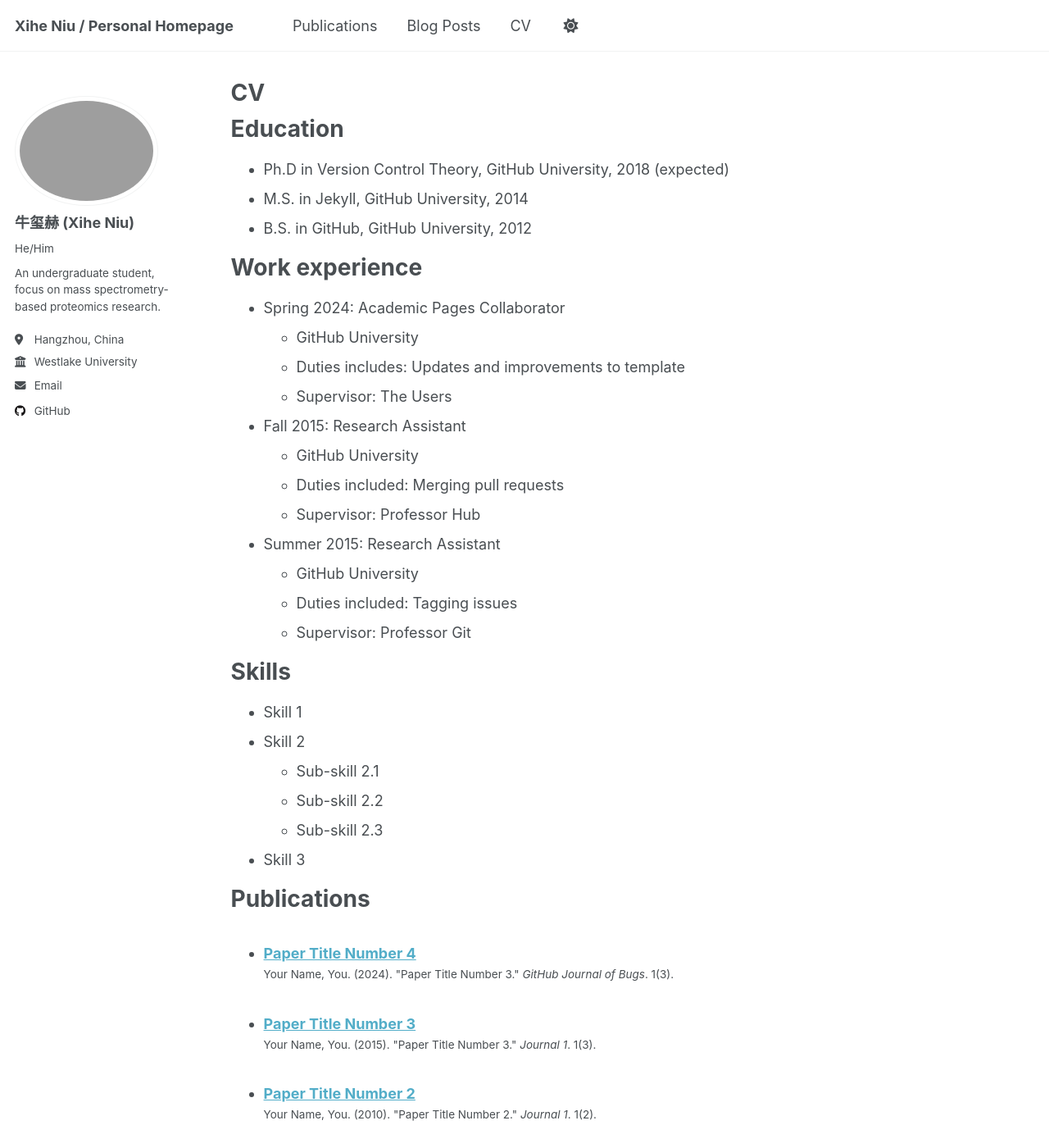
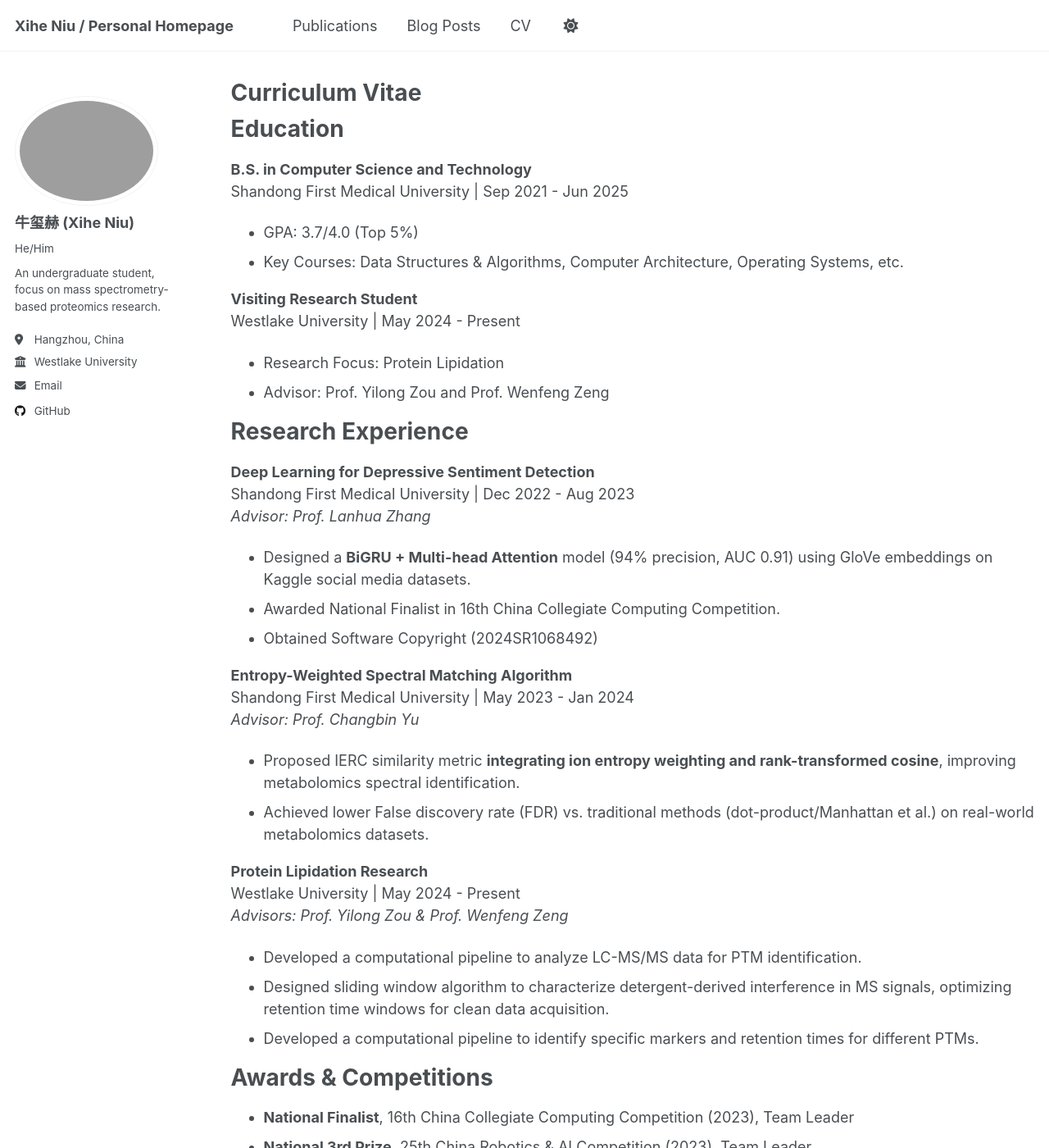
Before and after one commit to XiheNiu/XiheNiu.github.io, a Jekyll site: the page built from _pages/cv.md, in a window 1280 px wide and 1400 px high. Shown: the whole window at 82% size. Built offline with Jekyll 4.4.1, drawn with Linux system fonts in a browser that asks for light colours; some of the changed text lies outside the part shown.

Commit message:
Update cv.md

```diff
--- a/_pages/cv.md
+++ b/_pages/cv.md
@@ -1,64 +1,66 @@
 ---
 layout: archive
-title: "CV"
+title: "Curriculum Vitae"
 permalink: /cv/
 author_profile: true
 redirect_from:
   - /resume
 ---
 
-{% include base_path %}
+Education
+=======
+**B.S. in Computer Science and Technology**
+Shandong First Medical University | Sep 2021 - Jun 2025
+- GPA: 3.7/4.0 (Top 5%)
+- Key Courses: Data Structures & Algorithms, Computer Architecture, Operating Systems, etc.
 
-Education
-======
-* Ph.D in Version Control Theory, GitHub University, 2018 (expected)
-* M.S. in Jekyll, GitHub University, 2014
-* B.S. in GitHub, GitHub University, 2012
+**Visiting Research Student**
+Westlake University | May 2024 - Present
+- Research Focus: Protein Lipidation
+- Advisor: Prof. Yilong Zou and Prof. Wenfeng Zeng
 
-Work experience
-======
-* Spring 2024: Academic Pages Collaborator
-  * GitHub University
-  * Duties includes: Updates and improvements to template
-  * Supervisor: The Users
+Research Experience
+=======
+**Deep Learning for Depressive Sentiment Detection**
+Shandong First Medical University | Dec 2022 - Aug 2023
+*Advisor: Prof. Lanhua Zhang*
+- Designed a **BiGRU + Multi-head Attention** model (94% precision, AUC 0.91) using GloVe embeddings on Kaggle social media datasets.
+- Awarded National Finalist in 16th China Collegiate Computing Competition.
+- Obtained Software Copyright (2024SR1068492)
 
-* Fall 2015: Research Assistant
-  * GitHub University
-  * Duties included: Merging pull requests
-  * Supervisor: Professor Hub
+**Entropy-Weighted Spectral Matching Algorithm**
+Shandong First Medical University | May 2023 - Jan 2024
+*Advisor: Prof. Changbin Yu*
+- Proposed IERC similarity metric **integrating ion entropy weighting and rank-transformed cosine**, improving metabolomics spectral identification.
+- Achieved lower False discovery rate (FDR) vs. traditional methods (dot-product/Manhattan et al.) on real-world metabolomics datasets.
 
-* Summer 2015: Research Assistant
-  * GitHub University
-  * Duties included: Tagging issues
-  * Supervisor: Professor Git
+**Protein Lipidation Research**
+Westlake University | May 2024 - Present
+*Advisors: Prof. Yilong Zou & Prof. Wenfeng Zeng*
+- Developed a computational pipeline to analyze LC-MS/MS data for PTM identification.
+- Designed sliding window algorithm to characterize detergent-derived interference in MS signals, optimizing retention time windows for clean data acquisition.
+- Developed a computational pipeline to identify specific markers and retention times for different PTMs.
 
-Skills
-======
-* Skill 1
-* Skill 2
-  * Sub-skill 2.1
-  * Sub-skill 2.2
-  * Sub-skill 2.3
-* Skill 3
+Awards & Competitions
+=======
+* **National Finalist**, 16th China Collegiate Computing Competition (2023), Team Leader
+* **National 3rd Prize**, 25th China Robotics & AI Competition (2023), Team Leader
+* **Provincial Grant**, Shandong Innovation Program (2023), Team Leader
+* **Provincial 2nd Prize**, 7th National Life Science Competition (2022), Team Member
 
-Publications
-======
-  <ul>{% for post in site.publications reversed %}
-    {% include archive-single-cv.html %}
-  {% endfor %}</ul>
+Honors
+=======
+- **National Scholarship**, 2023
+- **Shandong Provincial Government Scholarship**, 2022
 
-Talks
-======
-  <ul>{% for post in site.talks reversed %}
-    {% include archive-single-talk-cv.html  %}
-  {% endfor %}</ul>
+Technical Skills
+=======
+**Computational**
+- Languages: Python (mostly used), Java, C
+- ML/DL: PyTorch, Scikit-learn
+- Bioinformatics: RNA-Seq analysis, Proteomics analysis
 
-Teaching
-======
-  <ul>{% for post in site.teaching reversed %}
-    {% include archive-single-cv.html %}
-  {% endfor %}</ul>
-
-Service and leadership
-======
-* Currently signed in to 43 different slack teams
+**Experimental**
+- Cell Culture: HEK293, HeLa maintenance
+- Molecular Biology: PCR, Western Blot, BCA Assay
+- Mass Spectrometry: LC-MS/MS operation (Orbitrap Exploris™ 480)
```
